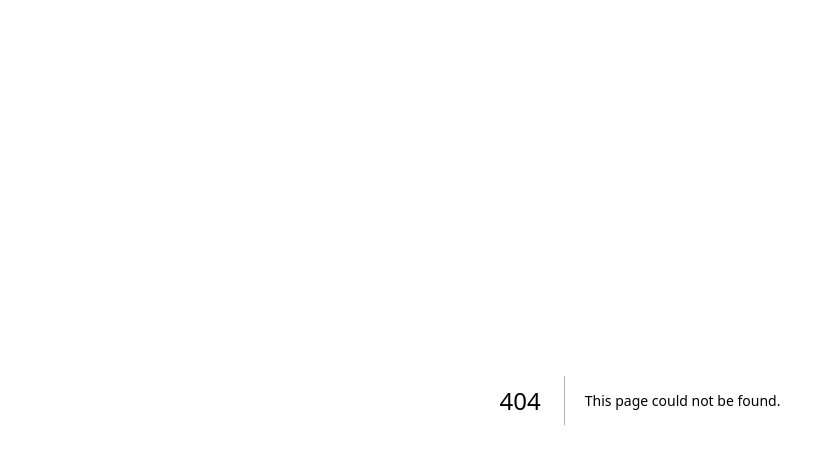
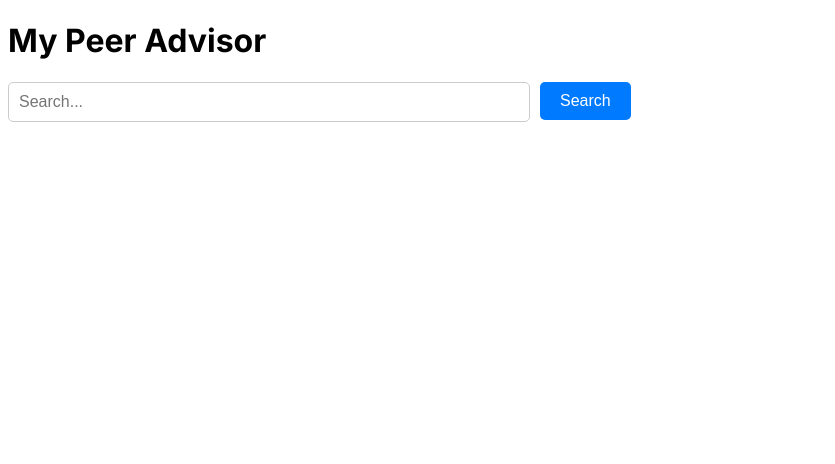
Before and after one commit to dsaini64/my-peer-advisor, a Next.js app in the folder website/: page /rating/professor/1 in a window 1280 px wide. Before the commit this address had no page. Shown: the top 464 px of the page, without its empty margins (0-835 px from the left). Built offline with nearby package versions, Linux system fonts and the light colour scheme.

Commit message:
dynamic address

```diff
--- /dev/null
+++ b/website/src/app/rating/professor/[id]/page.tsx
@@ -0,0 +1,35 @@
+"use client"
+
+import Image from 'next/image'
+import React from 'react';
+import { useState } from "react";
+import { useRouter } from 'next/navigation';
+
+export default function RatingPage() {
+    return (
+      <div>
+        <h1>My Peer Advisor</h1>
+        <SearchBar2 />
+      </div>
+    );
+}
+
+function SearchBar2() {
+    const router = useRouter();
+    const [search, setSearch] = useState("");
+
+    return (
+      <div className="search-bar-2">
+        <input
+            onChange={(e) => setSearch(e.target.value)}
+            type="text"
+            value={search}
+            placeholder="Search..." />
+        <button
+            onClick={() => {
+                router.push('/searchPage?q=' + search);
+            }}
+        >Search</button>
+      </div>
+    );
+}
```
